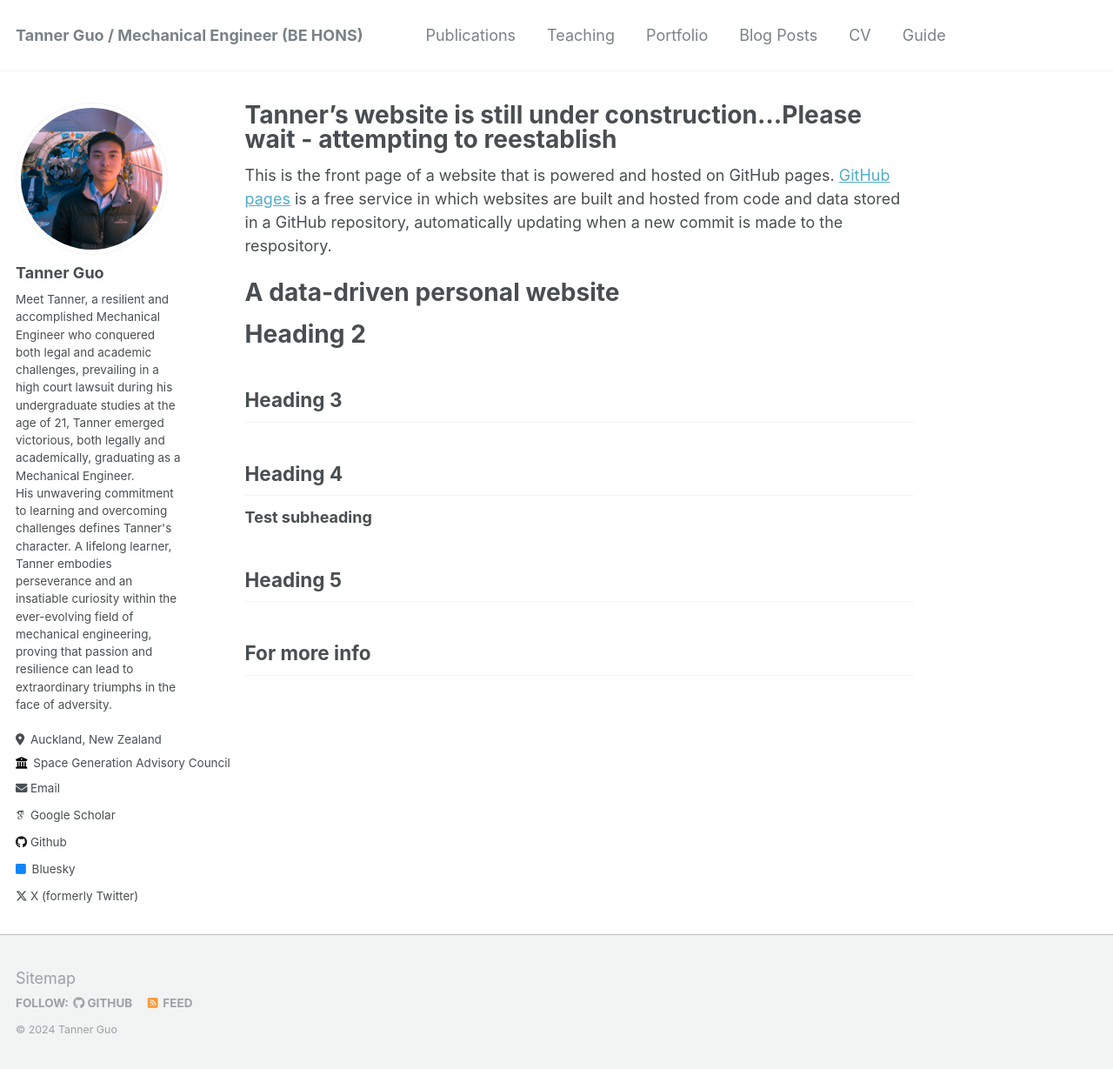
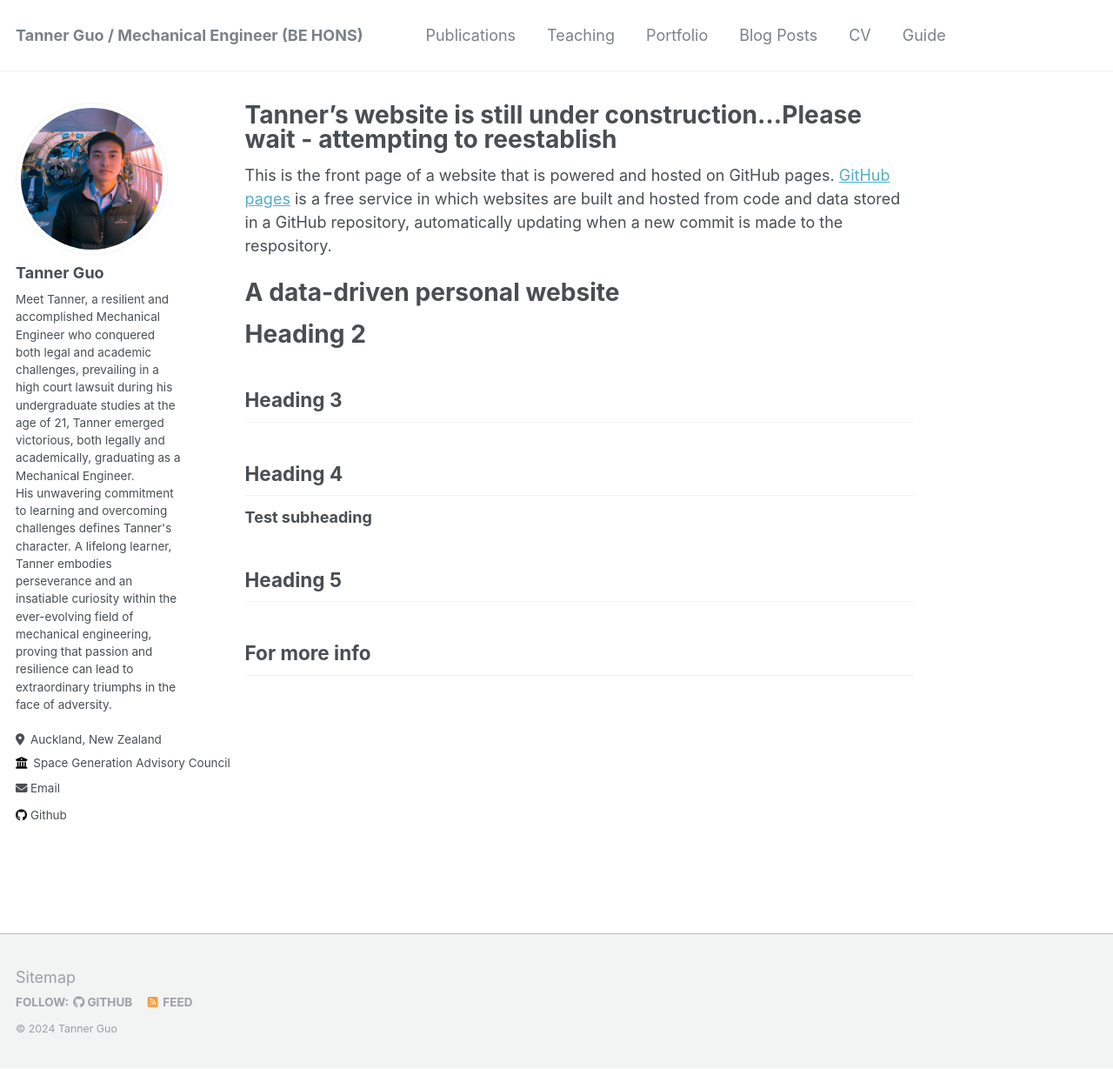
Before and after one commit to Tannerguo/tannerguo.github.io, a Jekyll site: the page built from _pages/about.md, in a window 1280 px wide and 1229 px high. Shown: the whole window at 87% size. Built offline with Jekyll 4.4.1, drawn with Linux system fonts in a browser that asks for light colours; some web fonts are replaced.

Commit message:
Update _config.yml

```diff
--- a/_config.yml
+++ b/_config.yml
@@ -32,7 +32,7 @@ author:
 
   # Academic websites
   arxiv            : # URL - Update with the correct link to your profile
-  googlescholar    : "https://scholar.google.com/citations?user=PS_CX0AAAAAJ"
+  googlescholar    : # "https://scholar.google.com/citations?user=PS_CX0AAAAAJ"
   impactstory      : # URL
   nzlii            : "http://www.nzlii.org/cgi-bin/sinodisp/nz/cases/NZHC/2021/714.html?query=title(zhang%20near%20guo)"
   pubmed           : # "https://www.ncbi.nlm.nih.gov/pubmed/?term=john+snow"
@@ -47,7 +47,7 @@ author:
   stackoverflow    : # User number or user number and name (i.e., use "1" or "1/jeff-atwood")
 
   # Social media
-  bluesky          : "bsky.app" # Replace this with you Bluesky username
+  bluesky          : # "bsky.app" # Replace this with you Bluesky username
   facebook         : # Username
   flickr           : # Username
   foursquare       : # Username
@@ -64,7 +64,7 @@ author:
   steam            : # Username
   telegram         : # URL
   tumblr           : # Username
-  twitter          : "UniofOxford"  # Replace this with your X / Twitter handle
+  twitter          : # "UniofOxford"  # Replace this with your X / Twitter handle
   vine             : # Username
   weibo            : # Username
   wikipedia        : # Username
```
